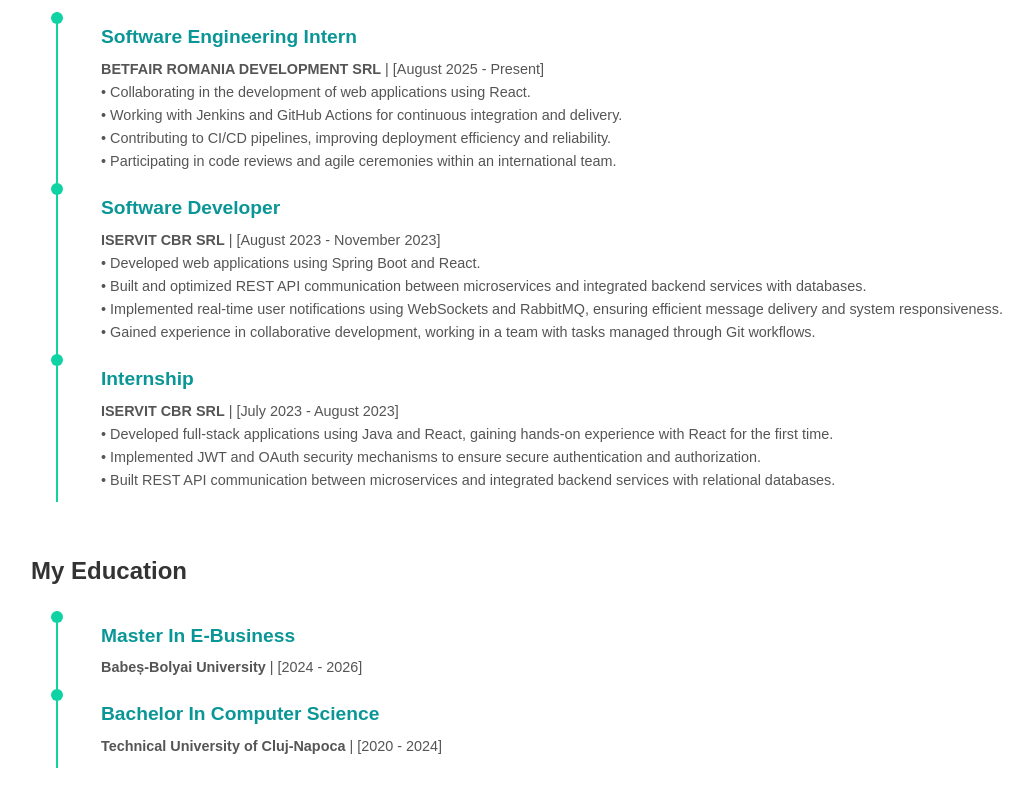
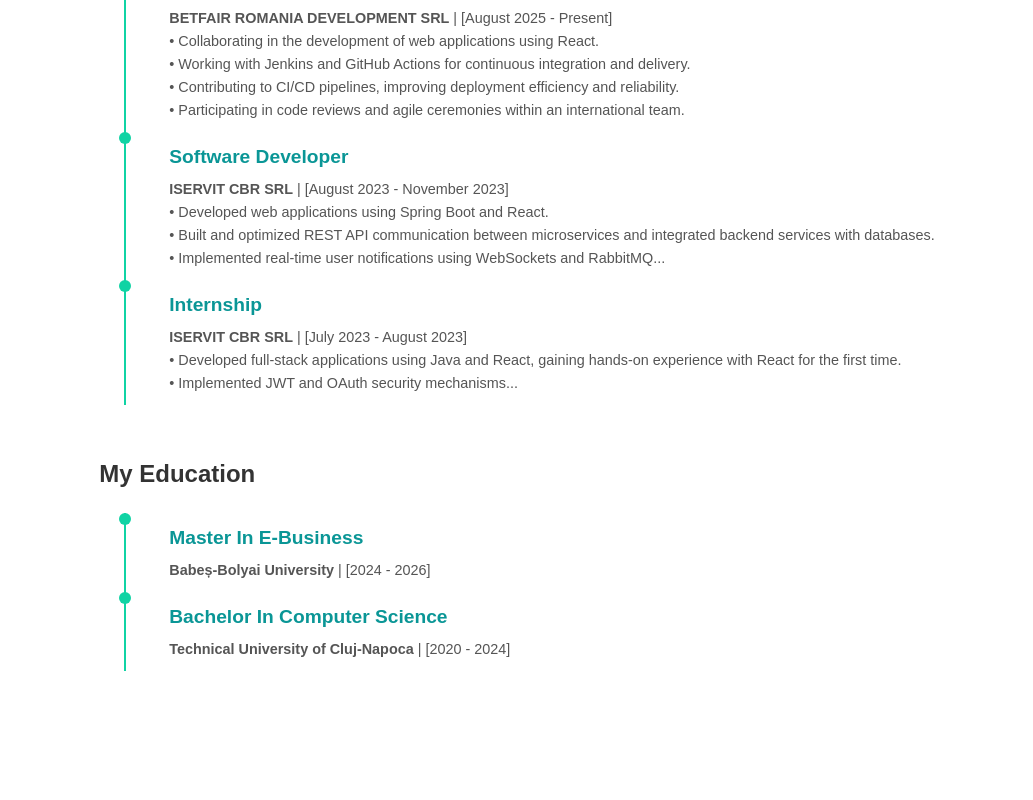
Before and after one commit to Radu309/my-portfolio, a React (Vite) app: page / in a window 1280 px wide. Shown: the part 1680-2480 px from the top of the page, without its empty margins (118-1151 px from the left). Built offline with nearby package versions, Linux system fonts and the light colour scheme.

Commit message:
work-experience: updated

```diff
--- a/src/App.jsx
+++ b/src/App.jsx
@@ -7,15 +7,16 @@ import Skills from "./components/Skills.jsx";
 import ContactMe from "./components/ContactMe.jsx";
 import Projects from "./components/Projects.jsx";
 import Header from "./components/Header.jsx";
+import { useState } from "react";
 
 function App() {
-
+  const [experience, setExperience] = useState(0);
   return (
     <>
         <Header />
         <IntroScreen/>
-        <AboutMe/>
-        <MyExperience/>
+        <AboutMe experience={experience}/>
+        <MyExperience setExperience={setExperience}/>
         <Skills/>
         <Projects/>
         <ContactMe/>
--- a/src/components/AboutMe.jsx
+++ b/src/components/AboutMe.jsx
@@ -1,8 +1,28 @@
 import '../styles/AboutMe.css'
 import {useEffect, useRef} from "react";
 
-function AboutMe(){
+function AboutMe({experience}){
     const paragraphRef = useRef(null);
+
+    const formatExperience = (totalMonths) => {
+    if (totalMonths === 0) return "loading...";
+
+    const years = Math.floor(totalMonths / 12);
+    const months = totalMonths % 12;
+
+    let result = "";
+
+    if (years > 0) {
+      result += `${years} ${years === 1 ? "year" : "years"}`;
+    }
+
+    if (months > 0) {
+      if (years > 0) result += " and ";
+      result += `${months} ${months === 1 ? "month" : "months"}`;
+    }
+    console.log(result);
+    return result;
+  };
 
     useEffect(() => {
         const formatText = () => {
@@ -69,7 +89,7 @@ function AboutMe(){
                         <div className="right">
                             <p><strong>Country:</strong> Romania</p>
                             <p><strong>City:</strong> Cluj-Napoca</p>
-                            <p><strong>Experience:</strong> 5 months</p>
+                            <p><strong>Experience:</strong> {formatExperience(experience)}</p>
                             <p><strong>Birthday:</strong> 30 september 2001</p>
                         </div>
                     </div>
--- a/src/components/MyExperience.jsx
+++ b/src/components/MyExperience.jsx
@@ -1,6 +1,94 @@
+import React, { useEffect } from "react";
 import "../styles/MyExperience.css";
 
-function MyExperience() {
+const experienceData = [
+  {
+    id: 1,
+    role: "Software Engineering Intern",
+    company: "BETFAIR ROMANIA DEVELOPMENT SRL",
+    startDate: "2025-08",
+    endDate: "Present",
+    displayDate: "August 2025 - Present",
+    description: [
+      "Collaborating in the development of web applications using React.",
+      "Working with Jenkins and GitHub Actions for continuous integration and delivery.",
+      "Contributing to CI/CD pipelines, improving deployment efficiency and reliability.",
+      "Participating in code reviews and agile ceremonies within an international team.",
+    ],
+  },
+  {
+    id: 2,
+    role: "Software Developer",
+    company: "ISERVIT CBR SRL",
+    startDate: "2023-08",
+    endDate: "2023-10",
+    displayDate: "August 2023 - November 2023",
+    description: [
+      "Developed web applications using Spring Boot and React.",
+      "Built and optimized REST API communication between microservices and integrated backend services with databases.",
+      "Implemented real-time user notifications using WebSockets and RabbitMQ...",
+    ],
+  },
+  {
+    id: 3,
+    role: "Internship",
+    company: "ISERVIT CBR SRL",
+    startDate: "2023-07",
+    endDate: "2023-07",
+    displayDate: "July 2023 - August 2023",
+    description: [
+      "Developed full-stack applications using Java and React, gaining hands-on experience with React for the first time.",
+      "Implemented JWT and OAuth security mechanisms...",
+    ],
+  },
+];
+
+const educationData = [
+  {
+    id: 1,
+    degree: "Master In E-Business",
+    institution: "Babeș-Bolyai University",
+    period: "2024 - 2026",
+  },
+  {
+    id: 2,
+    degree: "Bachelor In Computer Science",
+    institution: "Technical University of Cluj-Napoca",
+    period: "2020 - 2024",
+  },
+];
+const calculateTotalExperience = (data) => {
+  let totalMonths = 0;
+  const currentDate = new Date();
+
+  data.forEach((job) => {
+    const startDate = new Date(job.startDate);
+
+    const endDate = job.endDate === "Present" ? currentDate : new Date(job.endDate);
+
+    const startYear = startDate.getFullYear();
+    const startMonth = startDate.getMonth();
+    const endYear = endDate.getFullYear();
+    const endMonth = endDate.getMonth();
+
+    const monthsDiff = (endYear - startYear) * 12 + (endMonth - startMonth);
+
+    totalMonths += (monthsDiff + 1);
+  });
+
+  return totalMonths;
+};
+
+function MyExperience({ setExperience }) {
+
+  useEffect(() => {
+    const finalCalculatedMonths = calculateTotalExperience(experienceData);
+
+    if (setExperience) {
+      setExperience(finalCalculatedMonths);
+    }
+  }, [setExperience]);
+
   return (
     <section id="experience">
       <h1 className="background-title">QUALITY</h1>
@@ -10,71 +98,32 @@ function MyExperience() {
         <div className="experience">
           <h3>My Experience</h3>
           <div className="timeline">
-                        <div className="timeline-item">
+            {experienceData.map((job) => (
+              <div className="timeline-item" key={job.id}>
                 <span className="timeline-icon"></span>
                 <div className="timeline-content">
-                                <h4>Software Engineering Intern</h4>
-                                <p><strong>BETFAIR ROMANIA DEVELOPMENT SRL</strong> | [August 2025 - Present]</p>
-                                <p>• Collaborating in the development of web applications using React.</p>
-                                <p>• Working with Jenkins and GitHub Actions for continuous integration
-                                    and delivery.</p>
-                                <p>• Contributing to CI/CD pipelines, improving deployment efficiency
-                                    and reliability.</p>
-                                <p>• Participating in code reviews and agile ceremonies within an
-                                    international team.</p>
+                  <h4>{job.role}</h4>
+                  <p><strong>{job.company}</strong> | [{job.displayDate}]</p>
+                  {job.description.map((item, index) => (
+                    <p key={index}>• {item}</p>
+                  ))}
                 </div>
               </div>
-
-                        <div className="timeline-item">
-                            <span className="timeline-icon"></span>
-                            <div className="timeline-content">
-                                <h4>Software Developer</h4>
-                                <p><strong>ISERVIT CBR SRL</strong> | [August 2023 - November 2023]</p>
-                                <p>• Developed web applications using Spring Boot and React.</p>
-                                <p>• Built and optimized REST API communication between microservices and integrated
-                                    backend services with databases.</p>
-                                <p>• Implemented real-time user notifications using WebSockets and RabbitMQ,
-                                    ensuring efficient message delivery and system responsiveness.</p>
-                                <p>• Gained experience in collaborative development, working in a team with tasks
-                                    managed through Git workflows.</p>
-                            </div>
-                        </div>
-
-                        <div className="timeline-item">
-                            <span className="timeline-icon"></span>
-                            <div className="timeline-content">
-                                <h4>Internship</h4>
-                                <p><strong>ISERVIT CBR SRL</strong> | [July 2023 - August 2023]</p>
-                                <p>• Developed full-stack applications using Java and React, gaining hands-on
-                                    experience with React for the first time.</p>
-                                <p>• Implemented JWT and OAuth security mechanisms to ensure secure authentication
-                                    and authorization.</p>
-                                <p>• Built REST API communication between microservices and integrated backend
-                                    services with relational databases.</p>
-                            </div>
-                        </div>
+            ))}
           </div>
         </div>
         <div className="education">
           <h3>My Education</h3>
           <div className="timeline">
-                        <div className="timeline-item">
+            {educationData.map((edu) => (
+              <div className="timeline-item" key={edu.id}>
                 <span className="timeline-icon"></span>
                 <div className="timeline-content">
-                                <h4>Master In E-Business</h4>
-                                <p><strong>Babeș-Bolyai University</strong> | [2024 - 2026]</p>
-                                {/*<p>[Description of your studies]</p>*/}
+                  <h4>{edu.degree}</h4>
+                  <p><strong>{edu.institution}</strong> | [{edu.period}]</p>
                 </div>
               </div>
-
-                        <div className="timeline-item">
-                            <span className="timeline-icon"></span>
-                            <div className="timeline-content">
-                                <h4>Bachelor In Computer Science</h4>
-                                <p><strong>Technical University of Cluj-Napoca</strong> | [2020 - 2024]</p>
-                                {/*<p>[Description of your studies]</p>*/}
-                            </div>
-                        </div>
+            ))}
           </div>
         </div>
       </div>
--- a/src/styles/AboutMe.css
+++ b/src/styles/AboutMe.css
@@ -25,6 +25,7 @@
         font-weight: bold;
     }
     .about-text p {
+        font-size: 0.9rem;
         color: #555;
         margin: 15px 0;
         line-height: 1.6;
```
Lines whose indentation alone changed are shown as unchanged.
